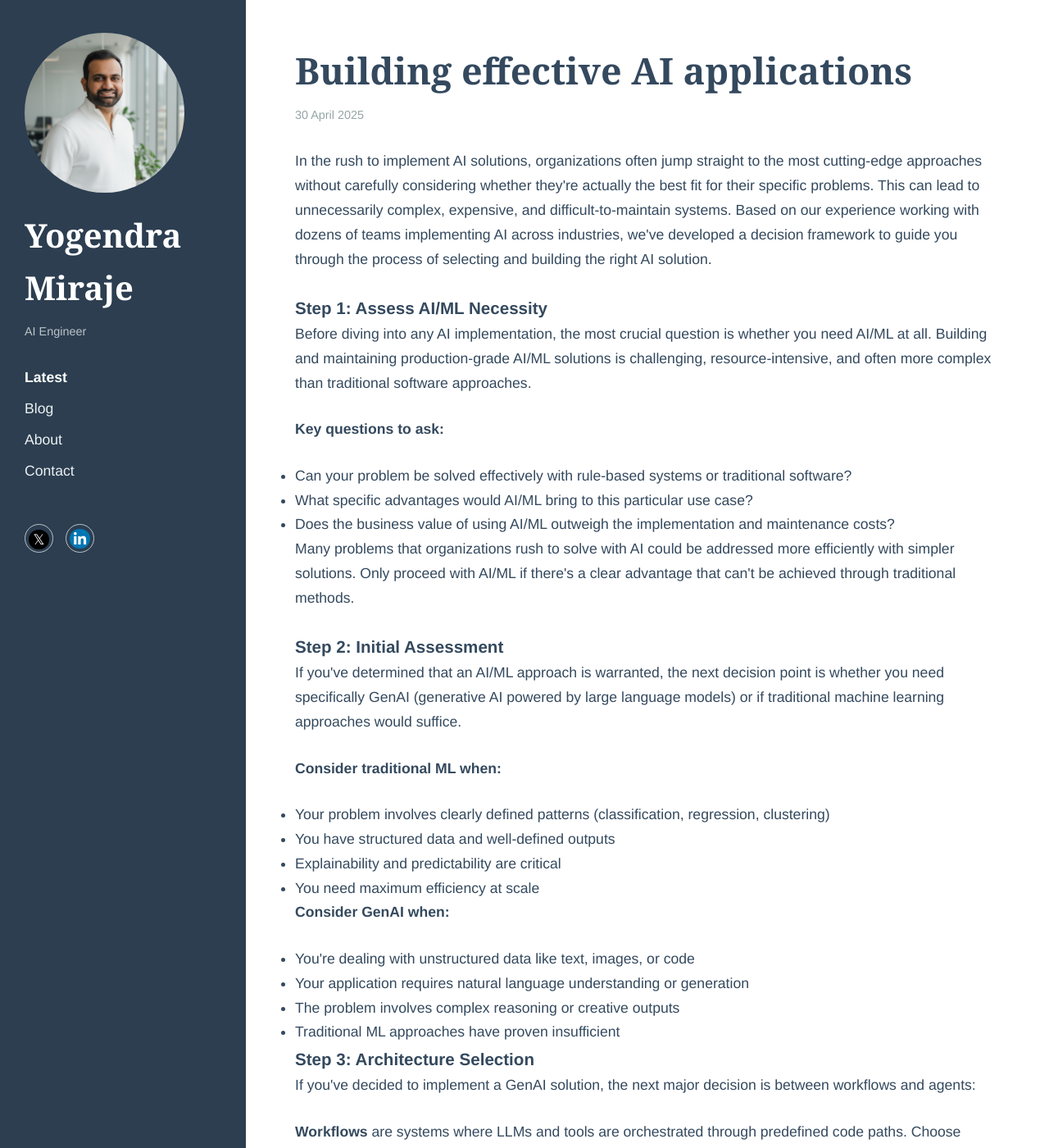
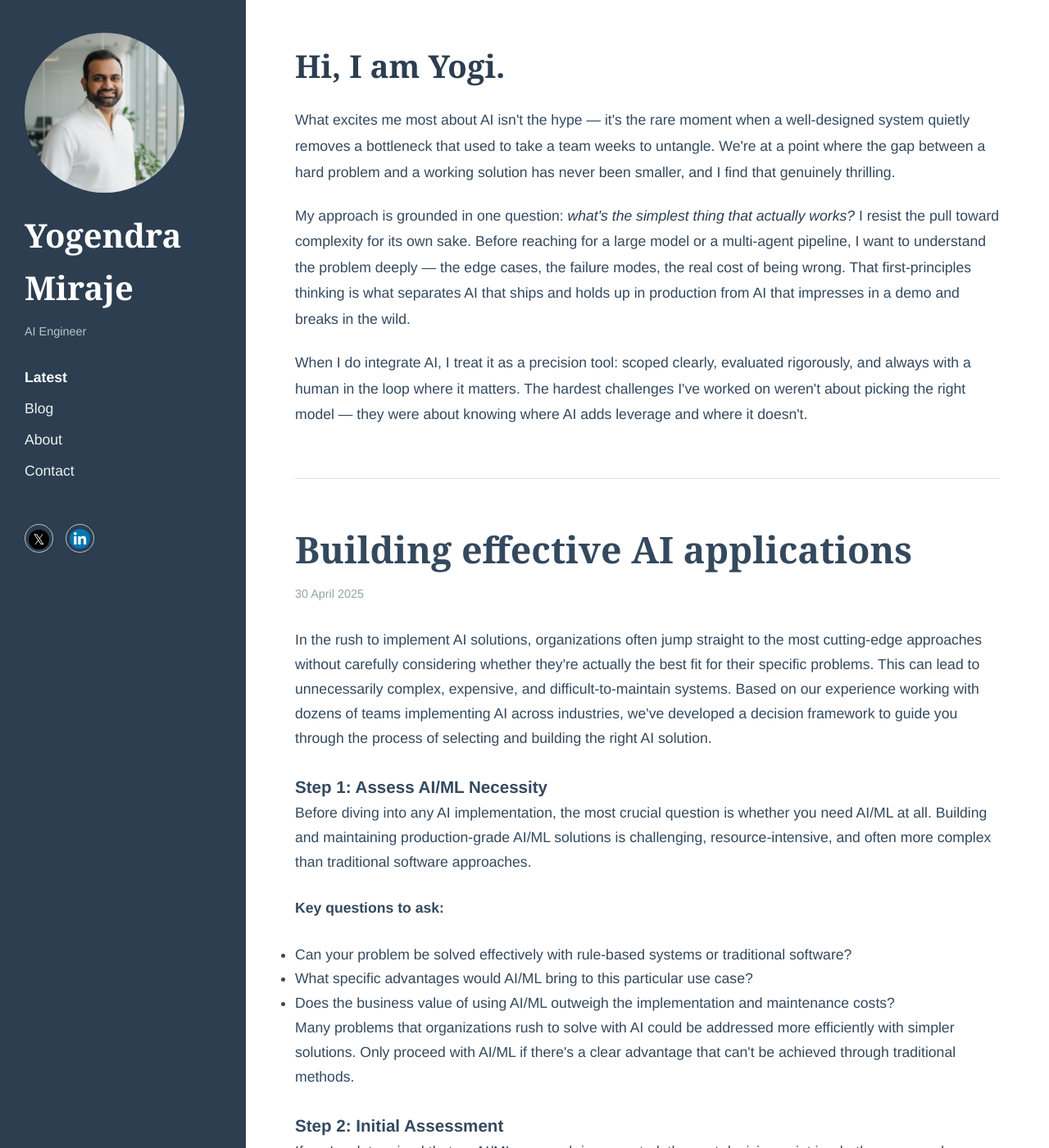
Before and after one commit to yogi-miraje/yogi-miraje.github.io, a Jekyll site: the page built from index.md, in a window 1280 px wide and 1400 px high. Shown: the whole window at 82% size. Built offline with Jekyll 4.4.1, drawn with Linux system fonts in a browser that asks for light colours.

Commit message:
Add personal intro section to homepage
https://claude.ai/code/session_017C1YppNSYFuzns8qMLA7t5

```diff
--- a/assets/css/style.css
+++ b/assets/css/style.css
@@ -124,6 +124,31 @@ html, body {
   background-color: #ffffff;
 }
 
+.intro-section {
+  margin-bottom: 50px;
+  padding-bottom: 40px;
+  border-bottom: 1px solid #e0e0e0;
+}
+
+.intro-section h1 {
+  font-family: Georgia, serif;
+  font-size: 2.4em;
+  color: #2c3e50;
+  margin-bottom: 20px;
+}
+
+.intro-section p {
+  font-size: 1.1em;
+  color: #34495e;
+  line-height: 1.8;
+  margin-bottom: 1.2em;
+}
+
+.intro-section p em {
+  font-style: italic;
+  color: #2c3e50;
+}
+
 .post-header {
   margin-bottom: 30px;
 }
--- a/index.md
+++ b/index.md
@@ -2,6 +2,16 @@
 layout: default
 title: Building effective AI applications # This will be the browser tab title
 ---
+
+<section class="intro-section">
+  <h1>Hi, I am Yogi.</h1>
+
+  <p>What excites me most about AI isn't the hype — it's the rare moment when a well-designed system quietly removes a bottleneck that used to take a team weeks to untangle. We're at a point where the gap between a hard problem and a working solution has never been smaller, and I find that genuinely thrilling.</p>
+
+  <p>My approach is grounded in one question: <em>what's the simplest thing that actually works?</em> I resist the pull toward complexity for its own sake. Before reaching for a large model or a multi-agent pipeline, I want to understand the problem deeply — the edge cases, the failure modes, the real cost of being wrong. That first-principles thinking is what separates AI that ships and holds up in production from AI that impresses in a demo and breaks in the wild.</p>
+
+  <p>When I do integrate AI, I treat it as a precision tool: scoped clearly, evaluated rigorously, and always with a human in the loop where it matters. The hardest challenges I've worked on weren't about picking the right model — they were about knowing where AI adds leverage and where it doesn't.</p>
+</section>
 
 <article class="post">
   <!-- Using 'post' class for consistent styling, but it's not a Jekyll post -->
```
